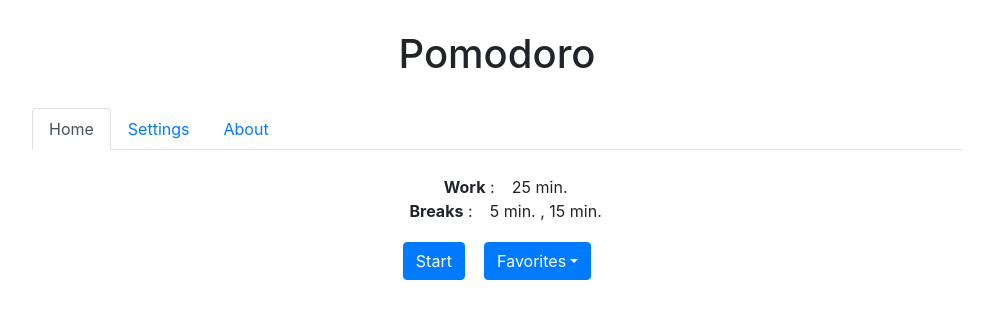
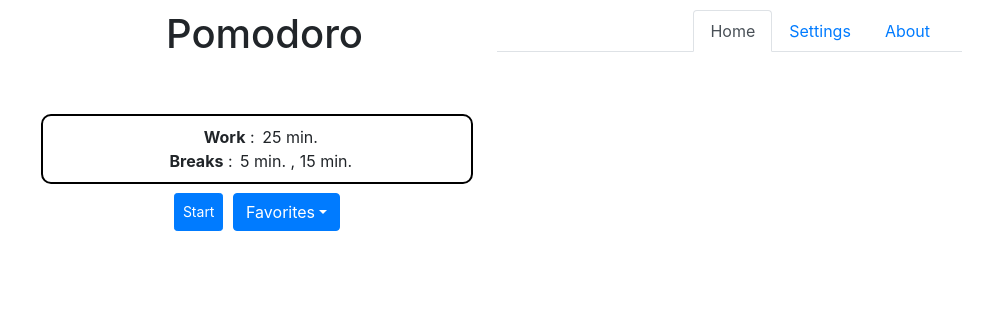
Before and after one commit to NT16/pomodoro, a React (Create React App) app: page /home in a window 1280 px wide. Shown: the top 318 px of the page, without its empty margins (143-1136 px from the left). Built offline with nearby package versions, Linux system fonts and the light colour scheme.

Commit message:
V2 : Upgrade

```diff
--- a/package.json
+++ b/package.json
@@ -11,7 +11,7 @@
     "react-bootstrap": "^1.0.1",
     "react-dom": "^16.13.1",
     "react-router-dom": "^5.2.0",
-    "react-scripts": "3.3.1",
+    "react-scripts": "^5.0.1",
     "react-toastify": "^5.5.0"
   },
   "scripts": {
--- a/src/App.css
+++ b/src/App.css
@@ -39,18 +39,20 @@
 }
 
 .header {
-  margin: 30px auto 30px auto;
+  margin: 10px auto 10px auto;
+  justify-content: space-between;
 }
 
 .navbar-margin {
   margin-bottom: 25px;
+  justify-content: end;
 }
 .form-container {
-  width: 25%;
+  width: 50%;
 }
-
 .ticker {
   background: moccasin;
+  border-radius: 10px;
   height: 300px;
 }
 
@@ -60,7 +62,7 @@
 }
 
 .total-minutes {
-  height: 20% ;
+  height: 20%;
 }
 
 .info {
@@ -82,7 +84,7 @@
 }
 
 .center-content {
-  margin : auto;
+  margin: auto;
 }
 
 .timer-line-1 {
@@ -95,6 +97,7 @@
   font-size: 1.5rem;
   font-weight: 100;
   line-height: 0.2;
+  margin-top: -8%;
 }
 
 .fav-row {
@@ -117,3 +120,17 @@
   margin-left: auto;
   margin-right: -5%;
 }
+
+.controls {
+  width: max-content;
+}
+
+.display-set {
+  border: 2px solid black;
+  border-radius: 10px;
+  padding: 2%;
+}
+
+.content {
+  margin-top: 3%;
+}
--- a/src/App.js
+++ b/src/App.js
@@ -1,35 +1,33 @@
-import React from 'react';
-import { BrowserRouter as Router, Route, Switch, Redirect } from 'react-router-dom'
-import 'bootstrap/dist/css/bootstrap.css';
+import React from "react";
+import {
+  BrowserRouter as Router,
+  Route,
+  Switch,
+  Redirect,
+} from "react-router-dom";
+import "bootstrap/dist/css/bootstrap.css";
 // Put any other imports below so that CSS from your
 // components takes precedence over default styles.
-import './App.css';
-import Ticker from './components/Ticker'
-import NavbarWithRouter from './components/Navbar'
-import Settings from './components/Settings';
-import About from './components/About';
+import "./App.css";
+import Ticker from "./components/Ticker";
+import NavbarWithRouter from "./components/Navbar";
+import Settings from "./components/Settings";
+import About from "./components/About";
 
 const App = () => {
   return (
-    <div className='container-fluid App'>
-      <div className='header'>
-        <h1>Pomodoro</h1>
-      </div>
-
-      <Router className='container'>
+    <div className="container-fluid App">
+      <Router className="container">
         <NavbarWithRouter />
         <Switch>
-          <Route
-            path='/home'
-            render={() => <Ticker />}
-          />
-          <Route path='/settings' render={() => <Settings />} />
-          <Route path='/about' render={() => <About />} />
-          <Route path='/' render={ () => <Redirect to='/home' />} />
+          <Route path="/home" render={() => <Ticker />} />
+          <Route path="/settings" render={() => <Settings />} />
+          <Route path="/about" render={() => <About />} />
+          <Route path="/" render={() => <Redirect to="/home" />} />
         </Switch>
       </Router>
     </div>
   );
-}
+};
 
 export default App;
--- a/src/components/ConditionalButton.js
+++ b/src/components/ConditionalButton.js
@@ -1,17 +1,14 @@
-import React from 'react'
-import Button from 'react-bootstrap/Button'
+import React from "react";
+import Button from "react-bootstrap/Button";
 
-const ConditionalButton = ({condition, name, onClick }) => {
-    const button = condition ?
-    <Button
-    onClick={onClick}
-    variant="primary"
-    >
-    {name}
+const ConditionalButton = ({ condition, name, onClick }) => {
+  const button = condition ? (
+    <Button onClick={onClick} variant="primary btn-sm">
+      {name}
     </Button>
-    : null
+  ) : null;
 
-    return button;
+  return button;
 };
 
 export default ConditionalButton;
--- a/src/components/DisplaySet.js
+++ b/src/components/DisplaySet.js
@@ -1,14 +1,16 @@
-import React from 'react';
-import TwoColumnDisplay from './TwoColumnDisplay'
+import React from "react";
+import TwoColumnDisplay from "./TwoColumnDisplay";
 
-const DisplaySet = ({work, shortBreak, break2}) => {
-    return(
-        <div className='row data-label'>
-            <TwoColumnDisplay label='Work' data={ `${work} min.`} />
-            <TwoColumnDisplay label='Breaks'  data={`${shortBreak} min. , ${break2} min.` } />
-        </div>
-    )
-
-}
+const DisplaySet = ({ work, shortBreak, break2 }) => {
+  return (
+    <div className="row data-label display-set">
+      <TwoColumnDisplay label="Work" data={`${work} min.`} />
+      <TwoColumnDisplay
+        label="Breaks"
+        data={`${shortBreak} min. , ${break2} min.`}
+      />
+    </div>
+  );
+};
 
 export default DisplaySet;
--- a/src/components/Navbar.js
+++ b/src/components/Navbar.js
@@ -1,12 +1,19 @@
-import React from 'react';
-import { withRouter } from 'react-router-dom'
-import Nav from 'react-bootstrap/Nav'
+import React from "react";
+import { withRouter } from "react-router-dom";
+import Nav from "react-bootstrap/Nav";
 
 const Navbar = (props) => {
   const { location } = props;
 
   return (
-        <Nav variant='tabs' defaultActiveKey="/home" className='navbar-margin' activeKey={location.pathname}>
+    <div className="row header">
+      <h1 className="col-md-6 col-xs-12">Pomodoro</h1>
+
+      <Nav
+        variant="tabs"
+        defaultActiveKey="/home"
+        className="navbar-margin col-md-6 col-xs-12"
+        activeKey={location.pathname}>
         <Nav.Item>
           <Nav.Link href="/home">Home</Nav.Link>
         </Nav.Item>
@@ -17,7 +24,8 @@ const Navbar = (props) => {
           <Nav.Link href="/about">About</Nav.Link>
         </Nav.Item>
       </Nav>
-    )
-}
+    </div>
+  );
+};
 
 export default withRouter(Navbar);
--- a/src/components/Ticker.js
+++ b/src/components/Ticker.js
@@ -1,28 +1,26 @@
-import React, { useState, useEffect, useReducer } from 'react';
-import { useLocation } from 'react-router-dom'
-import Timer from './Timer';
-import ConditionalButton from './ConditionalButton';
-import DisplaySet from './DisplaySet';
-import DisplayModal from './DisplayModal';
-import FavoritesDropdownButton from './FavoritesDropdownButton';
-import tickerReducer from '../reducers/ticker';
-import initialState from '../initialState';
-
+import React, { useState, useEffect, useReducer } from "react";
+import { useLocation } from "react-router-dom";
+import Timer from "./Timer";
+import ConditionalButton from "./ConditionalButton";
+import DisplaySet from "./DisplaySet";
+import DisplayModal from "./DisplayModal";
+import FavoritesDropdownButton from "./FavoritesDropdownButton";
+import tickerReducer from "../reducers/ticker";
+import initialState from "../initialState";
 
 const getCycle = (work, shortBreak, break2) => {
   const arr = [];
   for (let i = 0; i < 4; i++) {
-        arr.push(work)
-        arr.push(shortBreak)
+    arr.push(work);
+    arr.push(shortBreak);
   }
   let lastIndex = arr.length - 1;
   arr[lastIndex] = arr[lastIndex] + break2;
 
   return arr;
-}
+};
 
 const Ticker = () => {
-
   const [ticker, dispatchTicker] = useReducer(tickerReducer, initialState);
   const [showModal, setShowModal] = useState(false);
   const [deleteIndex, setDeleteIndex] = useState(null);
@@ -33,8 +31,8 @@ const Ticker = () => {
     if (!Number.isNaN(value)) {
       dispatchTicker({
         type: actionType,
-                data: parseInt(value)
-            })
+        data: parseInt(value),
+      });
     }
   }
 
@@ -42,125 +40,127 @@ const Ticker = () => {
     if (location.data) {
       // changed values in Settings tab
 
-            checkInputValidity(location.data.work, 'SET_WORK')
-            checkInputValidity(location.data.shortBreak, 'SET_SHORT_BREAK')
-            checkInputValidity(location.data.break2, 'SET_BREAK')
+      checkInputValidity(location.data.work, "SET_WORK");
+      checkInputValidity(location.data.shortBreak, "SET_SHORT_BREAK");
+      checkInputValidity(location.data.break2, "SET_BREAK");
       if (location.data.save) {
         dispatchTicker({
-                    type: 'SAVE_TO_FAVORITES'
+          type: "SAVE_TO_FAVORITES",
         });
       }
     }
   }, [location.data]);
 
   useEffect(() => {
-        window.localStorage.setItem('fav', JSON.stringify(ticker.favorites));
-    }, [ticker.favorites])
+    window.localStorage.setItem("fav", JSON.stringify(ticker.favorites));
+  }, [ticker.favorites]);
 
   useEffect(() => {
-        let calculatedCycle = getCycle(ticker.work, ticker.shortBreak, ticker.break2);
+    let calculatedCycle = getCycle(
+      ticker.work,
+      ticker.shortBreak,
+      ticker.break2
+    );
 
     dispatchTicker({
-            type: 'SET_CYCLE',
-            data: calculatedCycle
+      type: "SET_CYCLE",
+      data: calculatedCycle,
     });
   }, [ticker.work, ticker.shortBreak, ticker.break2]);
 
-
   const onStartClick = () => {
     dispatchTicker({
-            type: 'START'
+      type: "START",
     });
-    }
+  };
 
   const onResetClick = () => {
     dispatchTicker({
-            type: 'RESET'
-        })
-    }
+      type: "RESET",
+    });
+  };
 
   const onFavClick = (item) => {
     dispatchTicker({
-            type: 'CHANGE_TO_SELECTED_FAVORITE',
-            data: item
+      type: "CHANGE_TO_SELECTED_FAVORITE",
+      data: item,
     });
 
     dispatchTicker({
-            type: 'RESET'
+      type: "RESET",
     });
-    }
+  };
 
   let deleteFav = () => {
     dispatchTicker({
-            type: 'DELETE_FROM_FAVORITES',
-            data: deleteIndex
-        })
+      type: "DELETE_FROM_FAVORITES",
+      data: deleteIndex,
+    });
     setShowModal(false);
     setDeleteIndex(null);
-    }
+  };
 
   const confirmModal = (index) => {
     setShowModal(true);
     setDeleteIndex(index);
-    }
+  };
 
   const onTimerDone = () => {
-        console.log('Pomodoro done');
+    console.log("Pomodoro done");
 
-        dispatchTicker({ type: 'TIMER_END' });
-    }
+    dispatchTicker({ type: "TIMER_END" });
+  };
 
-    return <div>
-        { showModal &&
-            <DisplayModal
-                setShow={setShowModal}
-                onYes={deleteFav}
-            />
-        }
+  return (
+    <div className="content">
+      {showModal && <DisplayModal setShow={setShowModal} onYes={deleteFav} />}
 
-        <div className='text-center'>
+      <div className="text-center row">
+        <div className="controls col-md-6 col-xs-12">
           <DisplaySet
             work={ticker.work}
             shortBreak={ticker.shortBreak}
-                break2={ticker.break2} />
+            break2={ticker.break2}
+          />
 
-            <div className='row center-jc buttons-row'>
+          <div className="row center-jc buttons-row">
             <ConditionalButton
               condition={!ticker.startClicked}
-                    name='Start'
-                    onClick={onStartClick} />
+              name="Start"
+              onClick={onStartClick}
+            />
 
             <ConditionalButton
               condition={ticker.startClicked && !ticker.done}
-                    name='Cancel'
-                    onClick={onResetClick} />
+              name="Cancel"
+              onClick={onResetClick}
+            />
 
             <ConditionalButton
               condition={ticker.done}
-                    name='Reset'
-                    onClick={onResetClick} />
+              name="Reset"
+              onClick={onResetClick}
+            />
 
-                {
-                    (!ticker.startClicked && ticker.favorites.length !== 0) &&
+            {!ticker.startClicked && ticker.favorites.length !== 0 && (
               <FavoritesDropdownButton
                 favorites={ticker.favorites}
                 onFavClick={onFavClick}
-                        onClose={confirmModal} />
-                }
+                onClose={confirmModal}
+              />
+            )}
           </div>
-
-            {
-                ticker.done ?
-                    <div>Done</div> : (
-                        ticker.startClicked ?
-                            <Timer
-                                cycle={ticker.cycle}
-                                onTimerDone={onTimerDone} /> :
-                            null
-                    )
-            }
         </div>
-    </div>;
-}
+        <div className="col-md-6 col-xs-12">
+          {ticker.done ? (
+            <div>Done</div>
+          ) : ticker.startClicked ? (
+            <Timer cycle={ticker.cycle} onTimerDone={onTimerDone} />
+          ) : null}
+        </div>
+      </div>
+    </div>
+  );
+};
 
 export default Ticker;
```
Also changed, not shown: src/components/FormField.js (+10 -6 lines), 1 other file (tests, documents, lock files or other folders). Lines whose indentation alone changed are shown as unchanged.
